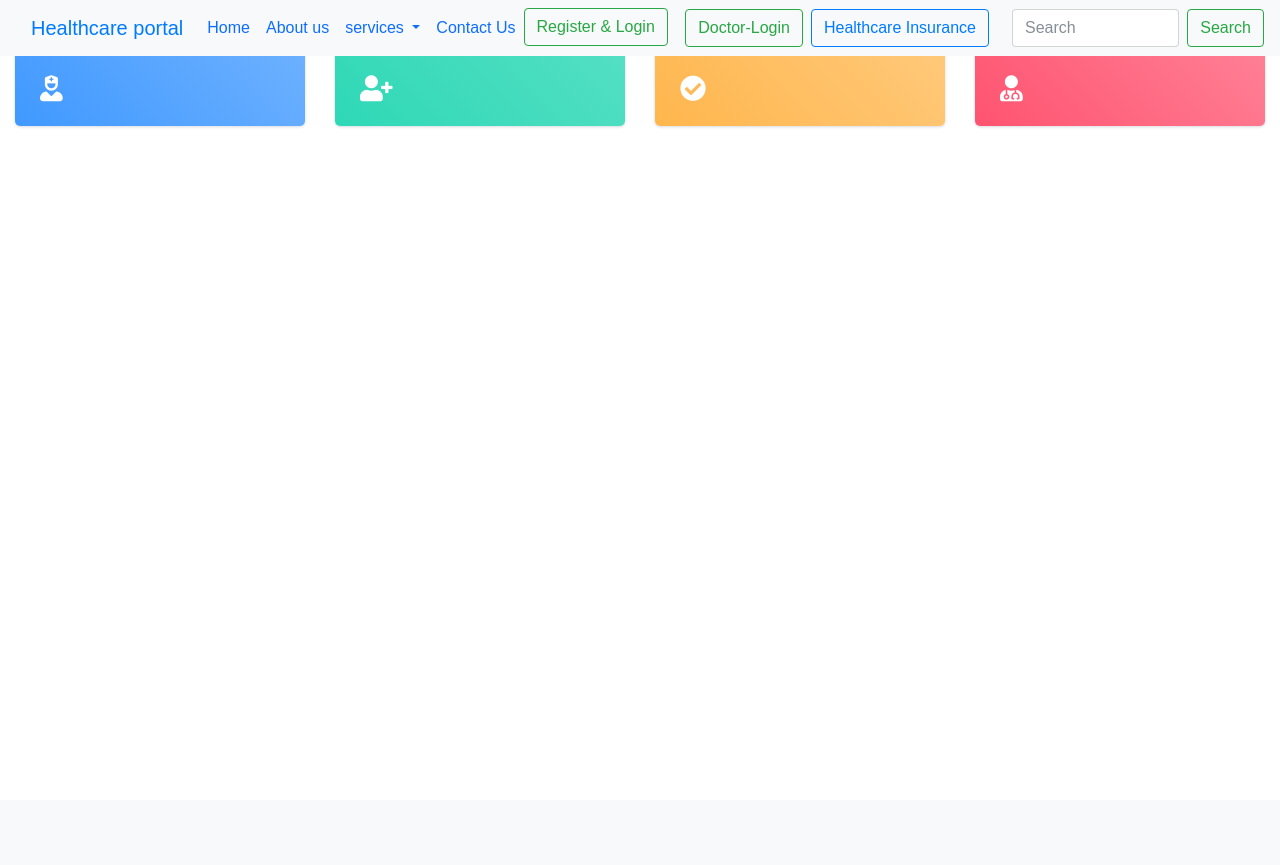
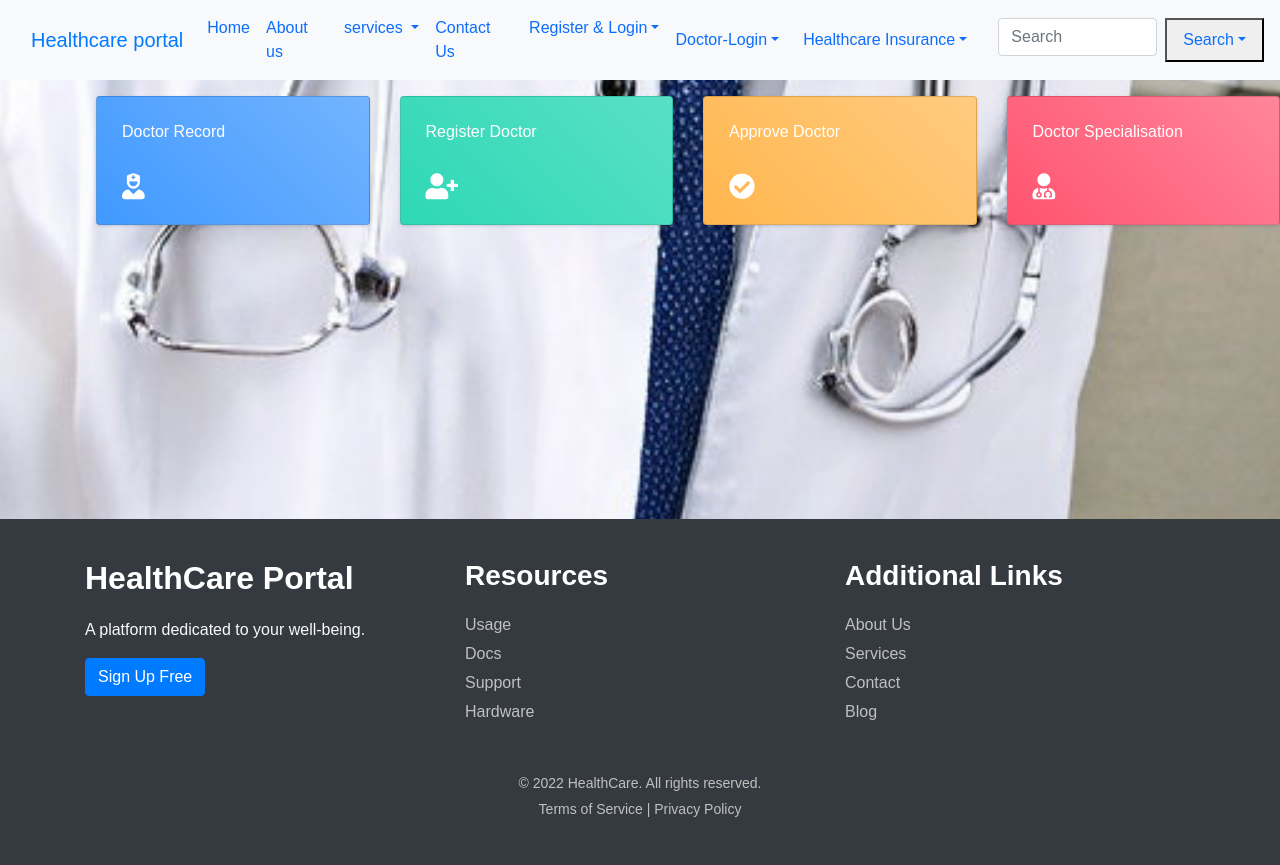
Before and after one commit to 1Rohitmahajan/rohit_healthcare_portal_website_django_framework, a Django app: page /doctor in a window 1280 px wide; the page is wider, and only the part inside the window is pictured. Before the commit the page ends 127 px from the top of that part, so only its background shows below. Run offline with Django 4.2, Linux system fonts and the light colour scheme; parts of the project's set-up code (start-up, migrations or seed data) failed here and were passed over; some libraries are stand-ins or nearby versions.

Commit message:
successfully

```diff
--- a/templates/admin_add_doctor.html
+++ b/templates/admin_add_doctor.html
@@ -51,7 +51,7 @@
 <!------ signup page for doctor by admin(sumit)  ---------->
 <form method="post" enctype="admin_add_doctor">
   {% csrf_token %}
-  <div class="container register-form">
+  <div class="container register-form p-30">
     <div class="form">
       <div class="note">
         <p>Add New Doctor To Hospital</p>
--- a/templates/base.html
+++ b/templates/base.html
@@ -35,9 +35,6 @@
           <ul class="dropdown-menu" aria-labelledby="navbarDropdown">
             <li><a class="dropdown-item" href="/homeservices">Home services</a></li>
             <li><a class="dropdown-item" href="/dieses">All dieses available </a></li>
-            <li><hr class="dropdown-divider"></li>
-            <li><a class="dropdown-item" href="/listmedicine"> Medicine</a></li>
-            <li><a class="dropdown-item" href="/register"> Register</a></li>
             <li><a class="dropdown-item" href="/listmedicine"> Medicine</a></li>
           </ul>
         </li>
@@ -46,25 +43,25 @@
         </li>
         </li>
         <li class="nav-item">
-          <a class="btn btn-outline-success" href="/register_patient"> Register & Login</a>
+          <a class="nav-link dropdown-toggle" href="/register_patient"> Register & Login</a>
         </li>
 
       </ul>
       <ul class="navbar-nav mr-2">
       <li class="nav-item ">
-      <a class="btn btn-outline-success" href='/doctor'  role="button" >Doctor-Login</a>
+      <a class="nav-link dropdown-toggle" href='/doctor'  role="button" >Doctor-Login</a>
       </div>
     </li>
   </ul>
   <ul class="navbar-nav mr-2">
       <li class="nav-item ">
-      <a class="btn btn-outline-primary" href='/insurance'  role="button" >Healthcare Insurance</a>
+      <a class="nav-link dropdown-toggle" href='/insurance'  role="button" >Healthcare Insurance</a>
       </div>
     </li>
   </ul>
       <form class="d-flex">
         <input class="form-control me-2" type="search" placeholder="Search" aria-label="Search">
-        <button class="btn btn-outline-success" type="submit">Search</button>
+        <button class="nav-link dropdown-toggle" type="submit">Search</button>
       </form>
     </div>
   </div>
@@ -90,6 +87,7 @@
 
     {% block maincontent %} {% endblock maincontent %}
 
+    {% include 'footer.html' %}
 
     <!-- Option 1: Bootstrap Bundle with Popper -->
     <script src="https://cdn.jsdelivr.net/npm/bootstrap@5.1.3/dist/js/bootstrap.bundle.min.js" integrity="sha384-ka7Sk0Gln4gmtz2MlQnikT1wXgYsOg+OMhuP+IlRH9sENBO0LRn5q+8nbTov4+1p" crossorigin="anonymous"></script>
--- a/templates/doctor.html
+++ b/templates/doctor.html
@@ -16,6 +16,15 @@
       padding: 10;
       box-sizing: border-box;
       font-family: sans-serif;
+
+    }
+
+    body {
+      background-image: url("/static/image2.jpg");
+      background-position: center;
+      background-repeat: no-repeat;
+      background-size: cover;
+      position: relative;
 
     }
 
@@ -81,7 +90,7 @@
 </head>
 
 <link href="https://maxcdn.bootstrapcdn.com/font-awesome/4.3.0/css/font-awesome.min.css" rel="stylesheet">
-<div class="container-fluid  px-10">
+<div class="container-fluid  px-10 p-5 m-5">
   <div class="row  px-10">
     <div class="col-md-4 col-xl-3">
       <div class="card bg-c-blue order-card">
--- a/templates/footer.html
+++ b/templates/footer.html
@@ -1,63 +1,97 @@
+
 <!DOCTYPE html>
-<html>
+<html lang="en">
 
 <head>
   <meta charset="UTF-8">
   <meta name="viewport" content="width=device-width, initial-scale=1.0">
   <title>HealthCare Portal</title>
   <link href="https://stackpath.bootstrapcdn.com/bootstrap/4.5.2/css/bootstrap.min.css" rel="stylesheet">
-  <link rel="stylesheet" href="/static/css/footer.css"> <!-- Your custom footer styles -->
+  <style>
+     footer {
+      background-color: #343a40;
+      color: #ffffff;
+      padding: 40px 0;
+    }
+
+    .footer-heading {
+      color: #ffffff;
+      font-weight: bold;
+      margin-bottom: 20px;
+    }
+
+    .footer-links a {
+      color: #c0c0c0;
+      text-decoration: none;
+      display: block;
+      margin-bottom: 5px;
+      transition: color 0.3s ease-in-out;
+    }
+
+    .footer-links a:hover {
+      color: #ffffff;
+    }
+
+    .footer-info {
+      color: #c0c0c0;
+      font-size: 14px;
+      margin-top: 20px;
+    }
+
+    .footer-info p {
+      margin-bottom: 5px;
+    }
+
+    .btn-signup {
+      background-color: #007bff;
+      border-color: #007bff;
+      color: #ffffff;
+      transition: background-color 0.3s ease-in-out;
+    }
+
+    .btn-signup:hover {
+      background-color: #0056b3;
+    }
+  </style>
 </head>
 
 <body>
 
-  <footer class="bg-dark text-light py-5">
+  <footer class="bg-dark text-light">
     <div class="container">
       <div class="row">
-        <div class="col-md-3">
-          <h2>HealthCare Portal</h2>
-          <button class="btn btn-primary">
-            <p>Sign Up Free</p>
-            <span>&rarr;</span>
-          </button>
+        <div class="col-md-4">
+          <h2 class="footer-heading">HealthCare Portal</h2>
+          <p>A platform dedicated to your well-being.</p>
+          <button class="btn btn-primary btn-signup">Sign Up Free</button>
         </div>
-        <div class="col-md-3">
-          <ul>
-            <li>
-              <h3>Resources</h3>
+        <div class="col-md-4">
+          <div class="footer-links">
+            <h3 class="footer-heading">Resources</h3>
             <a href="#">Usage</a>
             <a href="#">Docs</a>
             <a href="#">Support</a>
             <a href="#">Hardware</a>
-            </li>
-          </ul>
           </div>
-        <div class="col-md-3">
-          <ul>
-            <li>
-              <h3>Resources</h3>
-              <a href="#">Usage</a>
-              <a href="#">Docs</a>
-              <a href="#">Support</a>
-              <a href="#">Hardware</a>
-            </li>
-          </ul>
         </div>
-        <div class="col-md-3">
-          <ul>
-            <li>
-              <h3>Resources</h3>
-              <a href="#">Usage</a>
-              <a href="#">Docs</a>
-              <a href="#">Support</a>
-              <a href="#">Hardware</a>
-            </li>
-          </ul>
+        <div class="col-md-4">
+          <div class="footer-links">
+            <h3 class="footer-heading">Additional Links</h3>
+            <a href="#">About Us</a>
+            <a href="#">Services</a>
+            <a href="#">Contact</a>
+            <a href="#">Blog</a>
           </div>
         </div>
       </div>
-    <div class="text-center mt-4">
-      <p>&copy; 2022 HealthCare</p>
+      <div class="row mt-4">
+        <div class="col-md-12">
+          <div class="footer-info text-center">
+            <p>&copy; 2022 HealthCare. All rights reserved.</p>
+            <p>Terms of Service | Privacy Policy</p>
+          </div>
+        </div>
+      </div>
     </div>
   </footer>
 
```
Also changed, not shown: templates/index.html (+4 -111 lines), templates/insurance.html (+47 -22 lines), db.sqlite3. Lines whose indentation alone changed are shown as unchanged.
